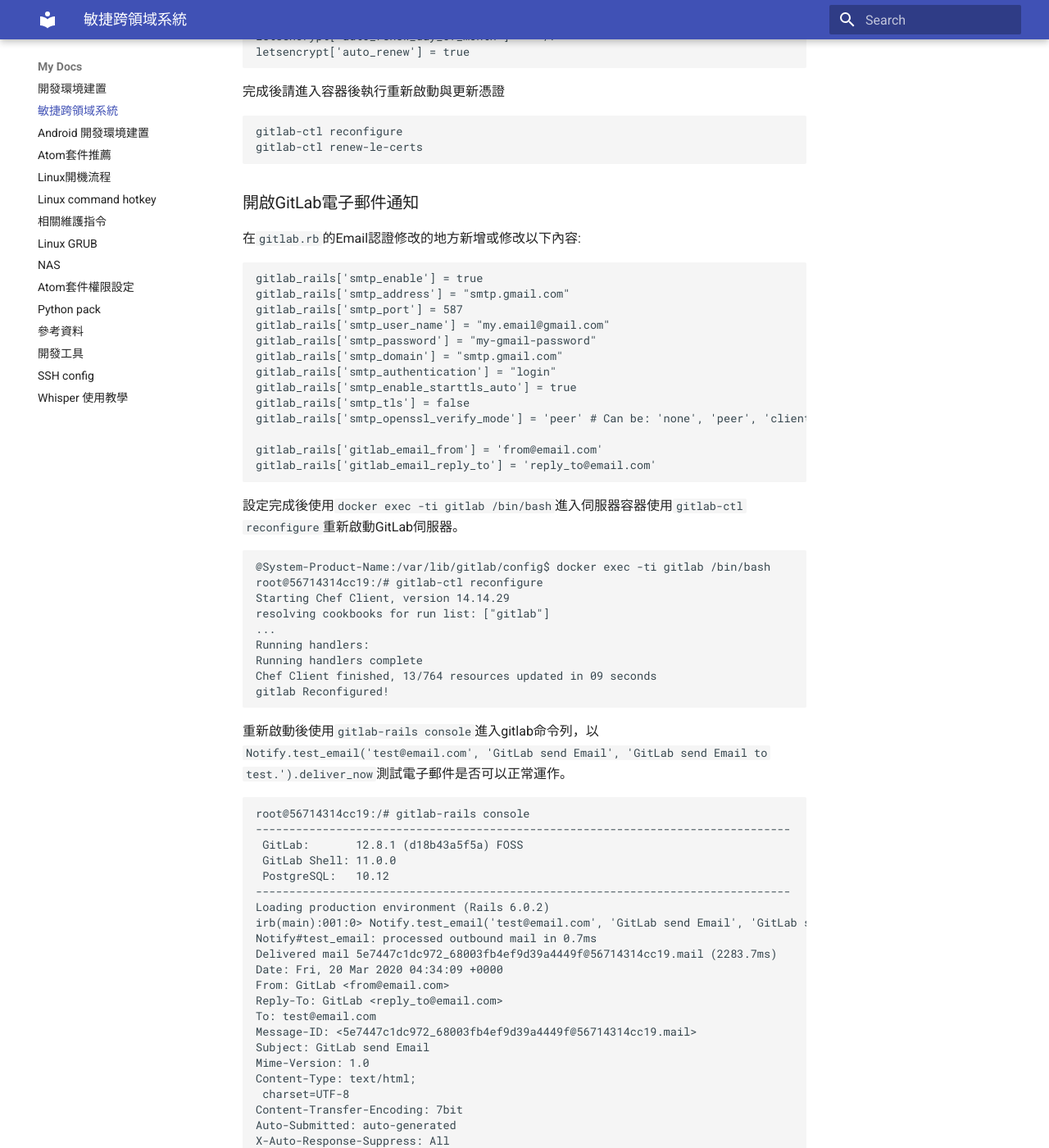
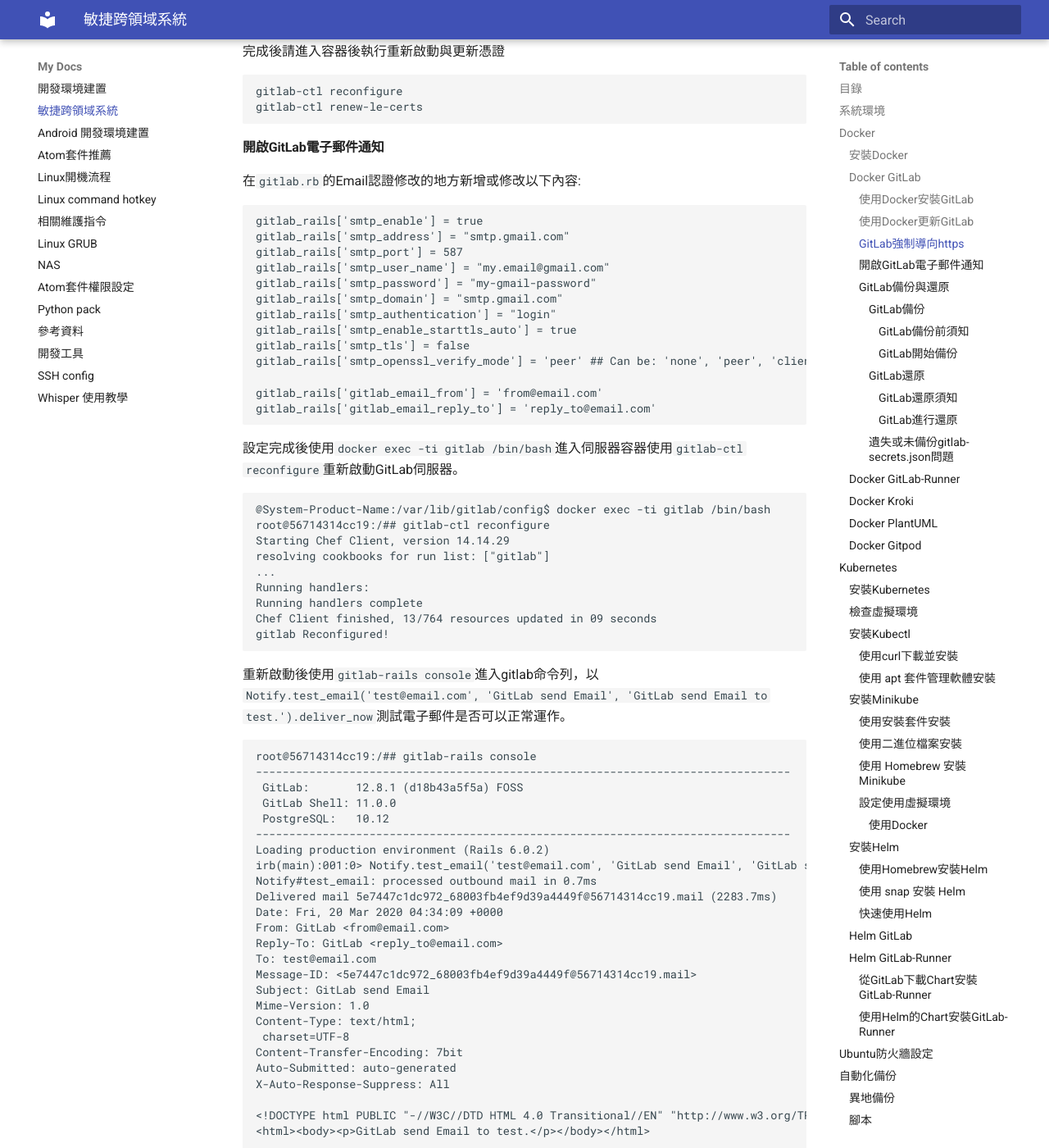
Before and after one commit to TSVS-Special-Topic-Group/Development-Environment-Build, an MkDocs documentation site: the page built from docs/agile-interdisciplinary-system.md, in a window 1280 px wide and 1400 px high, scrolled down 7207 px. Shown: the whole window at 82% size. Built offline with MkDocs 1.6.1 and Material for MkDocs 9.7.7, drawn with Linux system fonts in a browser that asks for light colours; some of the changed text lies outside the part shown.

Commit message:
Relate #2 ! 提交將更新整個目錄結構
修改項目:

模組:

````diff
--- a/docs/agile-interdisciplinary-system.md
+++ b/docs/agile-interdisciplinary-system.md
@@ -1,70 +1,66 @@
-敏捷跨領域系統
-===
+# 敏捷跨領域系統
+
 「敏捷跨領域系統」(Agile-Interdisciplinary-System)是一個透過文化、工具與實作達到不同領域可以融合與合作，此系統最先嘗試與實作將軟體開發應用在翻譯上面，未來會以此為範本持續改進並應用在不同行業。
 
 此專案以Docker架設GitLab-CE、GitLab Runner，將持續整合、持續發佈與開發與運維結合翻譯，未來會使用Kubernetes來達到目標。其中會將建置、運作、使用與備份的過程記錄下來，除了提供離職時有人可以接手，此手冊也提供未來需要的人使用。
 
 使用Docker架設GitLab-CE與GitLab Runner的流程與方式記錄下來，並且包括三種模式備份。
 
-# 目錄
+## 目錄
 
-<!-- @import "[TOC]" {cmd="toc" depthFrom=1 depthTo=6 orderedList=false} -->
-<!-- code_chunk_output -->
+- [敏捷跨領域系統](#敏捷跨領域系統)
+  - [目錄](#目錄)
+  - [系統環境](#系統環境)
+  - [Docker](#docker)
+    - [安裝Docker](#安裝docker)
+    - [Docker GitLab](#docker-gitlab)
+      - [使用Docker安裝GitLab](#使用docker安裝gitlab)
+      - [使用Docker更新GitLab](#使用docker更新gitlab)
+      - [GitLab強制導向https](#gitlab強制導向https)
+      - [開啟GitLab電子郵件通知](#開啟gitlab電子郵件通知)
+      - [GitLab備份與還原](#gitlab備份與還原)
+        - [GitLab備份](#gitlab備份)
+          - [GitLab備份前須知](#gitlab備份前須知)
+          - [GitLab開始備份](#gitlab開始備份)
+        - [GitLab還原](#gitlab還原)
+          - [GitLab還原須知](#gitlab還原須知)
+          - [GitLab進行還原](#gitlab進行還原)
+        - [遺失或未備份`gitlab-secrets.json`問題](#遺失或未備份gitlab-secretsjson問題)
+    - [Docker GitLab-Runner](#docker-gitlab-runner)
+    - [Docker Kroki](#docker-kroki)
+    - [Docker PlantUML](#docker-plantuml)
+    - [Docker Gitpod](#docker-gitpod)
+  - [Kubernetes](#kubernetes)
+    - [安裝Kubernetes](#安裝kubernetes)
+    - [檢查虛擬環境](#檢查虛擬環境)
+    - [安裝Kubectl](#安裝kubectl)
+      - [使用`curl`下載並安裝](#使用curl下載並安裝)
+      - [使用 apt 套件管理軟體安裝](#使用-apt-套件管理軟體安裝)
+    - [安裝Minikube](#安裝minikube)
+      - [使用安裝套件安裝](#使用安裝套件安裝)
+      - [使用二進位檔案安裝](#使用二進位檔案安裝)
+      - [使用 Homebrew 安裝Minikube](#使用-homebrew-安裝minikube)
+      - [設定使用虛擬環境](#設定使用虛擬環境)
+        - [使用Docker](#使用docker)
+    - [安裝Helm](#安裝helm)
+      - [使用`Homebrew`安裝Helm](#使用homebrew安裝helm)
+      - [使用 snap 安裝 Helm](#使用-snap-安裝-helm)
+      - [快速使用Helm](#快速使用helm)
+    - [Helm GitLab](#helm-gitlab)
+    - [Helm GitLab-Runner](#helm-gitlab-runner)
+      - [從GitLab下載Chart安裝GitLab-Runner](#從gitlab下載chart安裝gitlab-runner)
+      - [使用Helm的Chart安裝GitLab-Runner](#使用helm的chart安裝gitlab-runner)
+  - [Ubuntu防火牆設定](#ubuntu防火牆設定)
+  - [自動化備份](#自動化備份)
+    - [異地備份](#異地備份)
+    - [腳本](#腳本)
+    - [設定排程](#設定排程)
+      - [設定使用者的設定檔](#設定使用者的設定檔)
+      - [設定系統的設定檔](#設定系統的設定檔)
+  - [DDclient](#ddclient)
+  - [參考資料](#參考資料)
 
-- [目錄](#-目錄)
-- [系統環境](#-系統環境)
-- [Docker](#-docker)
-  - [安裝Docker](#-安裝docker)
-  - [Docker GitLab](#-docker-gitlab)
-    - [使用Docker安裝GitLab](#-使用docker安裝gitlab)
-    - [使用Docker更新GitLab](#-使用docker更新gitlab)
-    - [GitLab強制導向https](#-gitlab強制導向https)
-    - [開啟GitLab電子郵件通知](#-開啟gitlab電子郵件通知)
-    - [GitLab備份與還原](#-gitlab備份與還原)
-      - [GitLab備份](#-gitlab備份)
-        - [GitLab備份前須知](#-gitlab備份前須知)
-        - [GitLab開始備份](#-gitlab開始備份)
-      - [GitLab還原](#-gitlab還原)
-        - [GitLab還原須知](#-gitlab還原須知)
-        - [GitLab進行還原](#-gitlab進行還原)
-      - [遺失或未備份`gitlab-secrets.json`問題](#-遺失或未備份gitlab-secretsjson問題)
-  - [Docker GitLab-Runner](#-docker-gitlab-runner)
-  - [Docker Kroki](#-docker-kroki)
-  - [Docker PlantUML](#-docker-plantuml)
-  - [Docker Gitpod](#-docker-gitpod)
-- [Kubernetes](#-kubernetes)
-  - [安裝Kubernetes](#-安裝kubernetes)
-  - [檢查虛擬環境](#-檢查虛擬環境)
-  - [安裝Kubectl](#-安裝kubectl)
-    - [使用`curl`下載並安裝](#-使用curl下載並安裝)
-    - [使用`apt-get`套件管理軟體安裝](#-使用apt-get套件管理軟體安裝)
-  - [安裝Minikube](#-安裝minikube)
-    - [使用安裝套件安裝](#-使用安裝套件安裝)
-    - [使用二進位檔案安裝](#-使用二進位檔案安裝)
-    - [使用`Homebrew`安裝Minikube](#-使用homebrew安裝minikube)
-    - [設定使用虛擬環境](#-設定使用虛擬環境)
-      - [使用Docker](#-使用docker)
-  - [安裝Helm](#-安裝helm)
-    - [使用`Homebrew`安裝Helm](#-使用homebrew安裝helm)
-    - [使用`snap`安裝Helm](#-使用snap安裝helm)
-    - [快速使用Helm](#-快速使用helm)
-  - [Helm GitLab](#-helm-gitlab)
-  - [Helm GitLab-Runner](#-helm-gitlab-runner)
-    - [從GitLab下載Chart安裝GitLab-Runner](#-從gitlab下載chart安裝gitlab-runner)
-    - [使用Helm的Chart安裝GitLab-Runner](#-使用helm的chart安裝gitlab-runner)
-- [Ubuntu防火牆設定](#-ubuntu防火牆設定)
-- [自動化備份](#-自動化備份)
-  - [異地備份](#-異地備份)
-  - [腳本](#-腳本)
-  - [設定排程](#-設定排程)
-    - [設定使用者的設定檔](#-設定使用者的設定檔)
-    - [設定系統的設定檔](#-設定系統的設定檔)
-- [DDclient](#-ddclient)
-- [參考資料](#-參考資料)
-
-<!-- /code_chunk_output -->
-
-# 系統環境
+## 系統環境
 
 - System:Ubuntu 18.04 LTS
 - Docker:19.03.8
@@ -138,8 +134,8 @@
   - version: v1.9.0
   - commit: 48fefd43444d2f8852f527c78f0141b377b1e42a
 
-# Docker
-## 安裝Docker
+## Docker
+### 安裝Docker
 安裝Docker
 
 ```
@@ -218,8 +214,8 @@
 +-----------------------------------------------------------------------------+
 ```
 
-## Docker GitLab
-### 使用Docker安裝GitLab
+### Docker GitLab
+#### 使用Docker安裝GitLab
 下載最新映像檔。
 
 ```
@@ -232,7 +228,7 @@
 docker run -d --publish 443:443 --publish 80:80 --publish 22:22 --publish 25:25 --publish 465:465 --publish 587:587 --name gitlab --restart always --volume /var/lib/gitlab/config/:/etc/gitlab --volume /var/lib/gitlab/logs/:/var/log/gitlab --volume /var/lib/gitlab/data/:/var/opt/gitlab gitlab/gitlab-ce:latest
 ```
 
-### 使用Docker更新GitLab
+#### 使用Docker更新GitLab
 先將GitLab停止運作。
 
 ```
@@ -257,16 +253,16 @@
 docker run -d --publish 443:443 --publish 80:80 --publish 22:22 --publish 25:25 --publish 465:465 --publish 587:587 --name gitlab --restart always --volume /var/lib/gitlab/config/:/etc/gitlab --volume /var/lib/gitlab/logs/:/var/log/gitlab --volume /var/lib/gitlab/data/:/var/opt/gitlab gitlab/gitlab-ce:latest
 ```
 
-### GitLab強制導向https
+#### GitLab強制導向https
 如果要將GitLab強至導向https作為瀏覽，請設定`gitlab.rb`所放置檔案的位置，如果你是使用容器的話。
 
 請在`gitlab.rb`裡面加入這樣的行句或者找出來編輯也可以，使用的是GitLab-CE整合的Let's Encrypt的功能，可以自動產生與更新憑證。
 
 ```rb
-external_url "https://gitlab.example.com"         # Must use https protocol
-letsencrypt['enable'] = true                      # GitLab 10.5 and 10.6 require this option
-letsencrypt['contact_emails'] = ['youremail@example.com'] # Optional
-# This example renews every 7th day at 12:30
+external_url "https://gitlab.example.com"         ## Must use https protocol
+letsencrypt['enable'] = true                      ## GitLab 10.5 and 10.6 require this option
+letsencrypt['contact_emails'] = ['youremail@example.com'] ## Optional
+## This example renews every 7th day at 12:30
 letsencrypt['auto_renew_hour'] = "12"
 letsencrypt['auto_renew_minute'] = "30"
 letsencrypt['auto_renew_day_of_month'] = "*/7"
@@ -280,7 +276,7 @@
 gitlab-ctl renew-le-certs
 ```
 
-### 開啟GitLab電子郵件通知
+#### 開啟GitLab電子郵件通知
 在`gitlab.rb`的Email認證修改的地方新增或修改以下內容:
 
 ```rb
@@ -293,7 +289,7 @@
 gitlab_rails['smtp_authentication'] = "login"
 gitlab_rails['smtp_enable_starttls_auto'] = true
 gitlab_rails['smtp_tls'] = false
-gitlab_rails['smtp_openssl_verify_mode'] = 'peer' # Can be: 'none', 'peer', 'client_once', 'fail_if_no_peer_cert', see http://api.rubyonrails.org/classes/ActionMailer/Base.html
+gitlab_rails['smtp_openssl_verify_mode'] = 'peer' ## Can be: 'none', 'peer', 'client_once', 'fail_if_no_peer_cert', see http://api.rubyonrails.org/classes/ActionMailer/Base.html
 
 gitlab_rails['gitlab_email_from'] = 'from@email.com'
 gitlab_rails['gitlab_email_reply_to'] = 'reply_to@email.com'
@@ -303,7 +299,7 @@
 
 ```
 @System-Product-Name:/var/lib/gitlab/config$ docker exec -ti gitlab /bin/bash
-root@56714314cc19:/# gitlab-ctl reconfigure
+root@56714314cc19:/## gitlab-ctl reconfigure
 Starting Chef Client, version 14.14.29
 resolving cookbooks for run list: ["gitlab"]
 ...
@@ -316,7 +312,7 @@
 重新啟動後使用`gitlab-rails console`進入gitlab命令列，以`Notify.test_email('test@email.com', 'GitLab send Email', 'GitLab send Email to test.').deliver_now`測試電子郵件是否可以正常運作。
 
 ```
-root@56714314cc19:/# gitlab-rails console
+root@56714314cc19:/## gitlab-rails console
 --------------------------------------------------------------------------------
  GitLab:       12.8.1 (d18b43a5f5a) FOSS
  GitLab Shell: 11.0.0
@@ -349,14 +345,14 @@
 
 ```
 irb(main):002:0> exit
-root@56714314cc19:/# exit
+root@56714314cc19:/## exit
 exit
 @System-Product-Name:/var/lib/gitlab/config$
 ```
 
-### GitLab備份與還原
-#### GitLab備份
-##### GitLab備份前須知
+#### GitLab備份與還原
+##### GitLab備份
+###### GitLab備份前須知
 備份GitLab系統內容，備份的內容如下:
 
 - 資料
@@ -374,7 +370,7 @@
 - `/etc/gitlab/gitlab-secrets.json`:資料庫金鑰、CI/CD以及雙重驗證。
 - `/etc/gitlab/gitlab.rb`:伺服器的設定檔。
 
-##### GitLab開始備份
+###### GitLab開始備份
 首先要進入到容器裡面。
 
 ```
@@ -436,7 +432,7 @@
 此時到達`/var/opt/gitlab/backups`目錄底下，這裡會放置剛剛備份的檔案。
 
 ```
-root@e86cceb85518:/var/opt/gitlab/backups# ll
+root@e86cceb85518:/var/opt/gitlab/backups## ll
 total 696
 drwx------  2 git  root   4096 Apr 25 09:07 ./
 drwxr-xr-x 20 root root   4096 Apr 25 08:59 ../
@@ -449,8 +445,8 @@
 
 如果是在容器內部進行還原，請到容器所存放的資料卷底下去複製出來並轉移到要還原的資料庫底下。
 
-#### GitLab還原
-##### GitLab還原須知
+##### GitLab還原
+###### GitLab還原須知
 請確定備份的伺服器與還原的伺服器的版本要一致，如果不一致請將一方退版本後讓版本一致再進行還原。
 
 要還原備份，您還需要還原`/etc/gitlab/gitlab-secrets.json`或`/home/git/gitlab/.secret`。裡面有資料庫加密的金鑰、CI/CD以及雙重驗證的相關資料。因此如果你無法連同這兩個一起回覆的話，開啟雙重驗證的使用者與GitLab Runner將無法使用你的伺服器。
@@ -464,7 +460,7 @@
 
 如果要還原到掛載的位置，請在還原之前先將目錄保持乾淨，否則GitLab在自動還原時會移動目錄，這將會導致錯誤與問題。
 
-##### GitLab進行還原
+###### GitLab進行還原
 在GitLab裡面，還原檔案的目錄可以在`gitlab.rb`的`gitlab_rails['backup_path']`中設定，預設值為`/var/opt/gitlab/backups/`，例如:
 
 ```
@@ -517,7 +513,7 @@
 docker restart gitlab
 ```
 
-#### 遺失或未備份`gitlab-secrets.json`問題
+##### 遺失或未備份`gitlab-secrets.json`問題
 解決還原GitLab資料時遺失或未備份`gitlab-secrets.json`時的問題，會出現，首先進入到GitLab的資料庫。
 
 ```
@@ -545,7 +541,7 @@
 TRUNCATE integrations, chat_names, issue_tracker_data, jira_tracker_data, slack_integrations, web_hooks, zentao_tracker_data, web_hook_logs;
 ```
 
-## Docker GitLab-Runner
+### Docker GitLab-Runner
 使用Docker架設GitLab Runner:
 
 ```
@@ -599,35 +595,35 @@
 gitlab-runner register --name timewaver-translate --url https://gitlab.example.com --registration-token mzR62nG88Lb4UzJek1xH --tls-ca-file=/etc/gitlab-runner/certs/gitlab.example.com.crt
 ```
 
-## Docker Kroki
+### Docker Kroki
 
 ```
 docker run -d --name kroki -p 8080:8000 yuzutech/kroki
 ```
 
-## Docker PlantUML
+### Docker PlantUML
 
 ```
 docker run -d --name plantuml -p 8080:8080 plantuml/plantuml-server:tomcat
 ```
 
-## Docker Gitpod
+### Docker Gitpod
 
-# Kubernetes
-## 安裝Kubernetes
+## Kubernetes
+### 安裝Kubernetes
 架設Kubernetes提供更安全的容器環境，更快速、自動化的調動服務。
 
-## 檢查虛擬環境
+### 檢查虛擬環境
 使用以下指令檢查系統與硬體是否支援虛擬化環境。
 
 ```
 grep -E --color 'vmx|svm' /proc/cpuinfo
 ```
 
-## 安裝Kubectl
+### 安裝Kubectl
 在安裝Minikube前需要先安裝Kubectl，可以使用`curl`或`apt-get`安裝。
 
-### 使用`curl`下載並安裝
+#### 使用`curl`下載並安裝
 以下是在沒有權限的時候安裝方式：
 
 ```
@@ -637,7 +633,7 @@
 chmod +x kubectl
 mkdir -p ~/.local/bin
 mv ./kubectl ~/.local/bin/kubectl
-# and then append (or prepend) ~/.local/bin to $PATH
+## and then append (or prepend) ~/.local/bin to $PATH
 ```
 
 如果有權限則改為以下方式：
@@ -659,10 +656,12 @@
 sudo apt-get install -y kubectl
 ```
 
-## 安裝Minikube
+### 安裝Minikube
+
 安裝方式有三種，安裝包、二進制檔案與`Homebrw`。
 
-### 使用安裝套件安裝
+#### 使用安裝套件安裝
+
 到Minikube的[官方連結](https://github.com/kubernetes/minikube/releases)選擇使用的系統與環境安裝，針對Ubuntr可以使用`dgkp`安裝`.deb`檔案。
 
 ```
@@ -670,7 +669,7 @@
 sudo dpkg -i minikube_latest_amd64.deb
 ```
 
-### 使用二進位檔案安裝
+#### 使用二進位檔案安裝
 
 如果不想使用安裝包安裝，可以使用
 
@@ -686,7 +685,8 @@
 sudo install minikube /usr/local/bin/
 ```
 
-### 使用`Homebrew`安裝Minikube
+#### 使用 Homebrew 安裝Minikube
+
 請使用以下步驟安裝環境。
 
 ```
@@ -695,26 +695,30 @@
 brew install minikube
 ```
 
-### 設定使用虛擬環境
+#### 設定使用虛擬環境
+
 由於Kubernetes是一個容器的管理器，因此初次使用須自行選擇使用Docker、KVM或者VirtualBox當作運行Kubernetes叢集，這裡我們選擇使用Docker。
 
-#### 使用Docker
+##### 使用Docker
+
 由於我有特別使用別的使用者作為管理，因此使用安裝Docker的方式一樣，來
 
 使用Docker當作Kubernetes的叢集環境。
 
-```
+```bash
 minikube start --driver=docker
 ```
 
 使用Docker當作Kubernetes預設叢集環境。
 
-```
+```bash
 minikube config set driver docker
 ```
 
-## 安裝Helm
-### 使用`Homebrew`安裝Helm
+### 安裝Helm
+
+#### 使用`Homebrew`安裝Helm
+
 由於官方安裝此軟體的名稱已經改變了，需要請使用`brew install helm`作為安裝指令。
 
 ```
@@ -730,23 +734,24 @@
 brew install helm
 ```
 
-### 使用`snap`安裝Helm
+#### 使用 snap 安裝 Helm
 由於官方安裝此軟體的名稱已經改變了，需要請使用`brew install helm`作為安裝指令。
 
-```
+```bash
 sudo snap install helm --classic
 ```
 
-### 快速使用Helm
+#### 快速使用Helm
+
 Helm 3之後不需要初始化，可以直接新增遠端儲存庫`https://artifacthub.io`並命名成`stable`:
 
-```
+```bash
 helm repo add bitnami https://charts.bitnami.com/bitnami
 ```
 
 可以查看安裝後的狀態。
 
-```
+```bash
 helm search repo bitnami
 ```
 
@@ -833,16 +838,20 @@
 release "mysql-1664023587" uninstalled
 ```
 
-## Helm GitLab
-## Helm GitLab-Runner
-### 從GitLab下載Chart安裝GitLab-Runner
+### Helm GitLab
+
+### Helm GitLab-Runner
+
+#### 從GitLab下載Chart安裝GitLab-Runner
+
 從官方的GitLab下載最新[GitLab-Runner](https://gitlab.com/gitlab-org/charts/gitlab-runner.git)的Chart來安裝。
 
 ```
 git clone https://gitlab.com/gitlab-org/charts/gitlab-runner.git
 ```
 
-### 使用Helm的Chart安裝GitLab-Runner
+#### 使用Helm的Chart安裝GitLab-Runner
+
 使用Helm添加GitLab官方儲存庫。
 
 ```
@@ -860,10 +869,10 @@
 Helm Chart 部份：
 
 ```yaml
-## Set the certsSecretName in order to pass custom certificates for GitLab Runner to use
-## Provide resource name for a Kubernetes Secret Object in the same namespace,
-## this is used to populate the /etc/gitlab-runner/certs directory
-## ref: https://docs.gitlab.com/runner/configuration/tls-self-signed.html#supported-options-for-self-signed-certificates
+### Set the certsSecretName in order to pass custom certificates for GitLab Runner to use
+### Provide resource name for a Kubernetes Secret Object in the same namespace,
+### this is used to populate the /etc/gitlab-runner/certs directory
+### ref: https://docs.gitlab.com/runner/configuration/tls-self-signed.html#supported-options-for-self-signed-certificates
 ##
 certsSecretName: gitlab-atca-ddns-net-cert
 ```
@@ -892,7 +901,7 @@
 helm delete gitlab-runner -n gitlab
 ```
 
-# Ubuntu防火牆設定
+## Ubuntu防火牆設定
 可以先查看是否啟動防火牆。
 
 ```
@@ -940,19 +949,19 @@
 sudo ufw allow 587/tcp
 ```
 
-# 自動化備份
+## 自動化備份
 請先參閱 [GitLab備份與還原](#GitLab備份與還原)了解如何設定與備份GitLab，並且了解如何還原。
 
-## 異地備份
+### 異地備份
 備份至檔案伺服器。
 
-## 腳本
+### 腳本
 用於更新、升級與備份的腳本原始碼，可以透過設定排程來讓備份更加順利與方便。
 
 ```shell
 cd /root/Git/backup
 git pull
-docker exec -t gitlab gitlab-backup create  # 在更新前先進行備份
+docker exec -t gitlab gitlab-backup create  ## 在更新前先進行備份
 
 docker stop gitlab
 docker rm gitlab
@@ -962,7 +971,7 @@
 
 sudo apt-get update
 sudo apt-get upgrade -y
-# sudo dpkg -i minikube_*.deb
+## sudo dpkg -i minikube_*.deb
 docker pull gitlab/gitlab-ce:latest
 
 docker run --cpus=6 --cpuset-cpus 0-6 -d --publish 443:443 --publish 80:80 --publish 22:22 --publish 25:25 --publish 465:465 --publish 587:587 --name gitlab --restart always --volume /var/lib/gitlab/config/:/etc/gitlab --volume /var/lib/gitlab/logs/:/var/log/gitlab --volume /var/lib/gitlab/data/:/var/opt/gitlab gitlab/gitlab-ce:latest
@@ -975,10 +984,10 @@
 helm upgrade --namespace gitlab atca-gitlab-runner -f atca-values.yaml gitlab/gitlab-runner
 ```
 
-## 設定排程
+### 設定排程
 請參考鳥哥的[第十六章、檔案伺服器之二： SAMBA 伺服器](http://linux.vbird.org/linux_server/0370samba.php)的 [15.3.2 系統的設定檔： /etc/crontab, /etc/cron.d/*](https://linux.vbird.org/linux_basic/centos7/0430cron.php#etc_crontab1)，查看完相關設定後，可以再自行設定想要的備份時間。
 
-### 設定使用者的設定檔
+#### 設定使用者的設定檔
 先使用Nano開啟crontab檔案。
 
 ```
@@ -988,12 +997,12 @@
 輸入公司排定的更新時間。
 
 ```
-# Edit this file to introduce tasks to be run by cron.
+## Edit this file to introduce tasks to be run by cron.
 #
 ...
-# m h  dom mon dow   command
+## m h  dom mon dow   command
 
-# GitLab-CE與GitLab Runner更新的時間
+## GitLab-CE與GitLab Runner更新的時間
 00 16 * * 0 sh /home/$USER/Git/backup/auto_update_upgrade_backup.sh
 ```
 
@@ -1003,7 +1012,7 @@
 sudo systemctl restart cron.service
 ```
 
-### 設定系統的設定檔
+#### 設定系統的設定檔
 先使用Nano開啟crontab檔案。
 
 ```
@@ -1013,15 +1022,15 @@
 輸入公司排定的更新時間。
 
 ```shell
-# /etc/crontab: system-wide crontab
-# Unlike any other crontab you don't have to run the `crontab'
-# command to install the new version when you edit this file
-# and files in /etc/cron.d. These files also have username fields,
-# that none of the other crontabs do.
+## /etc/crontab: system-wide crontab
+## Unlike any other crontab you don't have to run the `crontab'
+## command to install the new version when you edit this file
+## and files in /etc/cron.d. These files also have username fields,
+## that none of the other crontabs do.
 
 ...
 
-# GitLab-CE與GitLab Runner更新的時間
+## GitLab-CE與GitLab Runner更新的時間
 * 5 * * 0 root sh /root/Git/backup/auto_update_upgrade_backup.sh >> /var/log/auto_update_upgrade_backup.log
 ```
 
@@ -1031,7 +1040,7 @@
 sudo systemctl restart cron.service
 ```
 
-# DDclient
+## DDclient
 使用 DDclient 更新 no-ip 或者 Google Domain 的網域IP，透過以下指令安裝。
 
 ```
@@ -1066,7 +1075,7 @@
 SUCCESS:  updating ddns.example.com: good: IP address set to 1.2.3.4
 ```
 
-# 參考資料
+## 參考資料
 
 - Docker
   - [docker docs](https://docs.docker.com/)
````
Also changed, not shown: other parts of docs/agile-interdisciplinary-system.md (+3 -2 lines).
